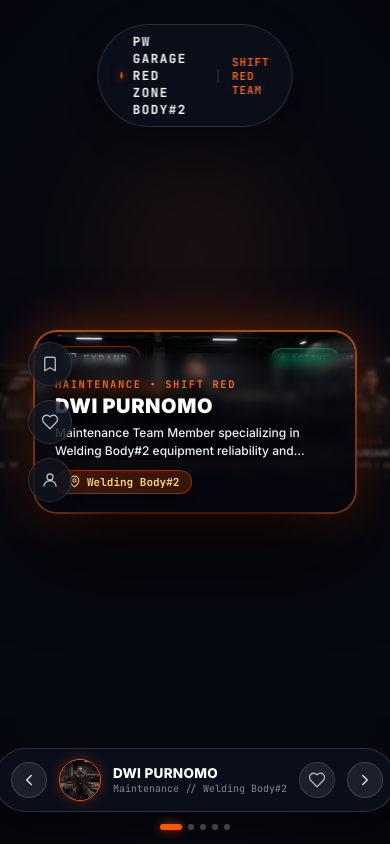
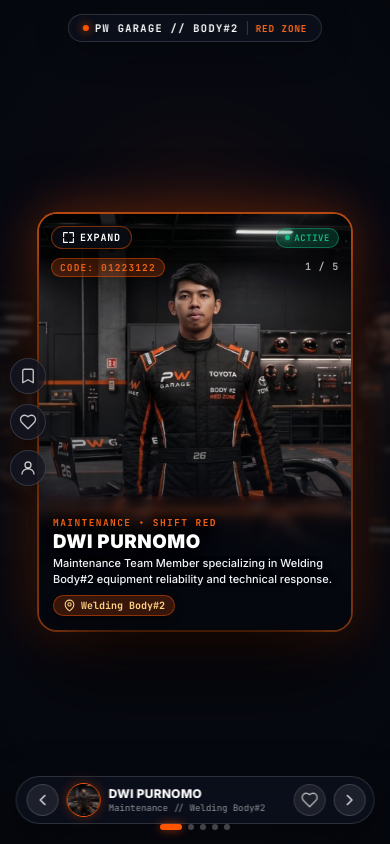
Before and after one commit to akunbersamagogle-stack/kanri-redzone, a React (Vite) app: page / in a window 390 px wide. Built offline with nearby package versions, Linux system fonts and the light colour scheme.

Commit message:
feat: add adaptive responsive layout (portrait for mobile, 4:3 for tablet, 16:9 for desktop)

```diff
--- a/src/App.tsx
+++ b/src/App.tsx
@@ -73,11 +73,25 @@
   const [selectedCharacter, setSelectedCharacter] = useState<Character | null>(null);
   const [videoLoaded, setVideoLoaded] = useState(false);
 
+  // Responsive device detection
+  const [viewportWidth, setViewportWidth] = useState<number>(
+    typeof window !== 'undefined' ? window.innerWidth : 1200
+  );
+
+  useEffect(() => {
+    const handleResize = () => setViewportWidth(window.innerWidth);
+    window.addEventListener('resize', handleResize);
+    return () => window.removeEventListener('resize', handleResize);
+  }, []);
+
+  const isMobile = viewportWidth < 768;
+  const isTablet = viewportWidth >= 768 && viewportWidth < 1024;
+
   // Interactive 3D Card Tilt & Parallax Tracking
   const [tilt, setTilt] = useState({ x: 0, y: 0 });
 
   const handleCardMouseMove = (e: React.MouseEvent<HTMLDivElement>, isCenter: boolean) => {
-    if (!isCenter) return;
+    if (!isCenter || isMobile) return;
     const rect = e.currentTarget.getBoundingClientRect();
     const x = (e.clientX - rect.left) / rect.width - 0.5;
     const y = (e.clientY - rect.top) / rect.height - 0.5;
@@ -88,7 +102,7 @@
     setTilt({ x: 0, y: 0 });
   };
 
-  // Drag handling
+  // Drag & Touch Swipe handling
   const [dragging, setDragging] = useState(false);
   const [dragStart, setDragStart] = useState(0);
   const touchStartXRef = useRef(0);
@@ -222,27 +236,29 @@
       <div
         style={{
           position: 'absolute',
-          top: 24,
+          top: isMobile ? 14 : isTablet ? 20 : 24,
           left: '50%',
           transform: 'translateX(-50%)',
           display: 'flex',
           alignItems: 'center',
-          gap: 10,
-          background: 'rgba(12, 17, 29, 0.72)',
+          gap: isMobile ? 6 : 10,
+          background: 'rgba(12, 17, 29, 0.78)',
           backdropFilter: 'blur(20px)',
           WebkitBackdropFilter: 'blur(20px)',
           border: '1px solid rgba(255, 255, 255, 0.14)',
           borderRadius: 999,
-          padding: '8px 22px',
+          padding: isMobile ? '6px 14px' : '8px 22px',
           zIndex: 20,
           boxShadow: '0 8px 32px rgba(0, 0, 0, 0.35)',
+          maxWidth: '92vw',
+          whiteSpace: 'nowrap',
         }}
       >
         <span
           style={{
             display: 'inline-block',
-            width: 7,
-            height: 7,
+            width: isMobile ? 6 : 7,
+            height: isMobile ? 6 : 7,
             borderRadius: '50%',
             background: '#ff5500',
             boxShadow: '0 0 10px #ff5500',
@@ -251,27 +267,27 @@
         <span
           style={{
             fontFamily: 'var(--font-mono)',
-            fontSize: 12.5,
+            fontSize: isMobile ? 10.5 : 12.5,
             fontWeight: 800,
             color: '#ffffff',
             letterSpacing: '0.12em',
             textTransform: 'uppercase',
           }}
         >
-          PW GARAGE RED ZONE BODY#2
+          {isMobile ? 'PW GARAGE // BODY#2' : 'PW GARAGE RED ZONE BODY#2'}
         </span>
-        <span style={{ width: 1, height: 14, background: 'rgba(255,255,255,0.18)', margin: '0 4px' }} />
+        <span style={{ width: 1, height: 14, background: 'rgba(255,255,255,0.18)', margin: isMobile ? '0 2px' : '0 4px' }} />
         <span
           style={{
             fontFamily: 'var(--font-mono)',
-            fontSize: 11,
-            fontWeight: 600,
+            fontSize: isMobile ? 9.5 : 11,
+            fontWeight: 700,
             color: '#ff6a1a',
             letterSpacing: '0.08em',
             textTransform: 'uppercase',
           }}
         >
-          SHIFT RED TEAM
+          {isMobile ? 'RED ZONE' : 'SHIFT RED TEAM'}
         </span>
       </div>
 
@@ -279,12 +295,12 @@
       <div
         style={{
           position: 'absolute',
-          left: 28,
+          left: isMobile ? 10 : isTablet ? 18 : 28,
           top: '50%',
           transform: 'translateY(-50%)',
           display: 'flex',
           flexDirection: 'column',
-          gap: 14,
+          gap: isMobile ? 10 : 14,
           zIndex: 20,
         }}
       >
@@ -313,14 +329,14 @@
             onClick={item.action}
             title={item.title}
             style={{
-              width: 44,
-              height: 44,
+              width: isMobile ? 36 : isTablet ? 40 : 44,
+              height: isMobile ? 36 : isTablet ? 40 : 44,
               borderRadius: '50%',
-              background: item.active ? 'rgba(255,85,0,0.25)' : 'rgba(15,22,36,0.65)',
+              background: item.active ? 'rgba(255,85,0,0.25)' : 'rgba(15,22,36,0.72)',
               backdropFilter: 'blur(16px)',
               WebkitBackdropFilter: 'blur(16px)',
-              border: `1px solid ${item.active ? 'rgba(255,85,0,0.6)' : 'rgba(255,255,255,0.12)'}`,
-              color: item.active ? '#ff6a1a' : 'rgba(255,255,255,0.7)',
+              border: `1px solid ${item.active ? 'rgba(255,85,0,0.6)' : 'rgba(255,255,255,0.14)'}`,
+              color: item.active ? '#ff6a1a' : 'rgba(255,255,255,0.75)',
               display: 'flex',
               alignItems: 'center',
               justifyContent: 'center',
@@ -334,16 +350,16 @@
         ))}
       </div>
 
-      {/* 6. Main 3D Card Carousel (16:9 Ratio Format) */}
+      {/* 6. Main 3D Card Carousel (Responsive: Portrait on Mobile, 4:3 on Tablet, 16:9 on Desktop) */}
       <div
         style={{
           position: 'relative',
           width: '100%',
-          height: 'clamp(360px, 58vh, 520px)',
+          height: isMobile ? 'clamp(410px, 64vh, 520px)' : isTablet ? 'clamp(380px, 60vh, 540px)' : 'clamp(360px, 58vh, 520px)',
           display: 'flex',
           alignItems: 'center',
           justifyContent: 'center',
-          perspective: '1400px',
+          perspective: isMobile ? '1000px' : '1400px',
           cursor: dragging ? 'grabbing' : 'grab',
           zIndex: 10,
         }}
@@ -379,15 +395,16 @@
           if (abs > 2) return null;
 
           const isCenter = offset === 0;
-          const xPct = offset * 66;
-          const scale = isCenter ? 1 : 0.76 - abs * 0.05;
+          const xPct = offset * (isMobile ? 86 : isTablet ? 68 : 66);
+          const scale = isCenter ? 1 : isMobile ? (0.72 - abs * 0.06) : (0.76 - abs * 0.05);
           const zIdx = isCenter ? 10 : 5 - abs;
           const rotX = isCenter ? tilt.y : 0;
-          const rotY = (offset * -14) + (isCenter ? tilt.x : 0);
-          const opacity = isCenter ? 1 : 0.55 - abs * 0.12;
-          const blur = isCenter ? 0 : abs * 2;
+          const rotY = (offset * (isMobile ? -16 : -14)) + (isCenter ? tilt.x : 0);
+          const opacity = isCenter ? 1 : isMobile ? (0.45 - abs * 0.15) : (0.55 - abs * 0.12);
+          const blur = isCenter ? 0 : abs * (isMobile ? 3 : 2);
 
-          const cardW = 'clamp(320px, 46vw, 640px)';
+          const cardW = isMobile ? 'clamp(270px, 80vw, 340px)' : isTablet ? 'clamp(380px, 54vw, 520px)' : 'clamp(420px, 46vw, 640px)';
+          const cardAspect = isMobile ? '3 / 4' : isTablet ? '4 / 3' : '16 / 9';
 
           return (
             <div
@@ -401,8 +418,8 @@
               style={{
                 position: 'absolute',
                 width: cardW,
-                aspectRatio: '16 / 9',
-                borderRadius: 22,
+                aspectRatio: cardAspect,
+                borderRadius: isMobile ? 18 : 22,
                 overflow: 'hidden',
                 transform: `translateX(${xPct}%) scale(${scale}) rotateX(${rotX}deg) rotateY(${rotY}deg)`,
                 transformOrigin: 'center center',
@@ -434,7 +451,7 @@
                     width: '100%',
                     height: '100%',
                     objectFit: 'cover',
-                    objectPosition: 'center top',
+                    objectPosition: isMobile ? 'center 18%' : isTablet ? 'center 30%' : 'center center',
                     zIndex: 1,
                     pointerEvents: 'none',
                   }}
@@ -453,7 +470,7 @@
                   width: '100%',
                   height: '100%',
                   objectFit: 'cover',
-                  objectPosition: 'center center',
+                  objectPosition: isMobile ? 'center 18%' : isTablet ? 'center 30%' : 'center center',
                   display: 'block',
                   pointerEvents: 'none',
                   zIndex: 0,
@@ -486,9 +503,9 @@
                   <div
                     style={{
                       position: 'absolute',
-                      top: 14,
-                      left: 16,
-                      right: 16,
+                      top: isMobile ? 12 : 14,
+                      left: isMobile ? 12 : 16,
+                      right: isMobile ? 12 : 16,
                       zIndex: 10,
                       display: 'flex',
                       justifyContent: 'space-between',
@@ -503,15 +520,15 @@
                       style={{
                         display: 'flex',
                         alignItems: 'center',
-                        gap: 6,
-                        background: 'rgba(10,14,23,0.65)',
+                        gap: 5,
+                        background: 'rgba(10,14,23,0.72)',
                         backdropFilter: 'blur(12px)',
                         WebkitBackdropFilter: 'blur(12px)',
-                        border: '1px solid rgba(255,85,0,0.4)',
+                        border: '1px solid rgba(255,85,0,0.45)',
                         borderRadius: 999,
-                        padding: '5px 12px',
+                        padding: isMobile ? '4px 10px' : '5px 12px',
                         color: '#ffffff',
-                        fontSize: 11,
+                        fontSize: isMobile ? 10 : 11,
                         fontWeight: 700,
                         letterSpacing: '0.08em',
                         cursor: 'pointer',
@@ -528,12 +545,12 @@
                       style={{
                         display: 'flex',
                         alignItems: 'center',
-                        gap: 5,
-                        background: 'rgba(16,185,129,0.18)',
-                        border: '1px solid rgba(16,185,129,0.4)',
+                        gap: 4,
+                        background: 'rgba(16,185,129,0.2)',
+                        border: '1px solid rgba(16,185,129,0.45)',
                         borderRadius: 999,
-                        padding: '3px 9px',
-                        fontSize: 9.5,
+                        padding: isMobile ? '3px 8px' : '3px 9px',
+                        fontSize: isMobile ? 9 : 9.5,
                         fontFamily: 'var(--font-mono)',
                         color: '#10b981',
                         fontWeight: 700,
@@ -557,13 +574,13 @@
                   <div
                     style={{
                       position: 'absolute',
-                      top: 48,
-                      left: 16,
-                      background: 'rgba(255,85,0,0.18)',
-                      border: '1px solid rgba(255,85,0,0.45)',
+                      top: isMobile ? 44 : 48,
+                      left: isMobile ? 12 : 16,
+                      background: 'rgba(255,85,0,0.22)',
+                      border: '1px solid rgba(255,85,0,0.5)',
                       borderRadius: 999,
                       padding: '2px 8px',
-                      fontSize: 10,
+                      fontSize: isMobile ? 9.5 : 10,
                       fontFamily: 'var(--font-mono)',
                       color: '#ff6a1a',
                       fontWeight: 700,
@@ -577,11 +594,11 @@
                   <div
                     style={{
                       position: 'absolute',
-                      top: 50,
-                      right: 16,
-                      fontSize: 10.5,
+                      top: isMobile ? 46 : 50,
+                      right: isMobile ? 12 : 16,
+                      fontSize: isMobile ? 10 : 10.5,
                       fontFamily: 'var(--font-mono)',
-                      color: 'rgba(255,255,255,0.6)',
+                      color: 'rgba(255,255,255,0.7)',
                       fontWeight: 700,
                       letterSpacing: '0.08em',
                     }}
@@ -597,23 +614,23 @@
                       left: 0,
                       right: 0,
                       zIndex: 10,
-                      padding: '24px 20px 18px',
+                      padding: isMobile ? '20px 14px 14px' : '24px 20px 18px',
                       background: 'linear-gradient(to top, rgba(5,7,14,0.96) 0%, rgba(5,7,14,0.85) 60%, rgba(5,7,14,0.4) 85%, transparent 100%)',
                       backdropFilter: 'blur(4px)',
                       WebkitBackdropFilter: 'blur(4px)',
-                      borderBottomLeftRadius: 22,
-                      borderBottomRightRadius: 22,
+                      borderBottomLeftRadius: isMobile ? 18 : 22,
+                      borderBottomRightRadius: isMobile ? 18 : 22,
                     }}
                   >
                     <div
                       style={{
                         fontFamily: 'var(--font-mono)',
-                        fontSize: 10.5,
+                        fontSize: isMobile ? 9.5 : 10.5,
                         fontWeight: 800,
                         color: '#ff6a1a',
                         letterSpacing: '0.15em',
                         textTransform: 'uppercase',
-                        marginBottom: 4,
+                        marginBottom: isMobile ? 2 : 4,
                         textShadow: '0 2px 8px rgba(0,0,0,0.9)',
                       }}
                     >
@@ -623,9 +640,9 @@
                     <h2
                       style={{
                         fontFamily: 'var(--font-body)',
-                        fontSize: 'clamp(20px, 2.8vw, 26px)',
+                        fontSize: isMobile ? 'clamp(18px, 4.8vw, 22px)' : 'clamp(20px, 2.8vw, 26px)',
                         fontWeight: 900,
-                        margin: '0 0 6px',
+                        margin: isMobile ? '0 0 4px' : '0 0 6px',
                         color: '#ffffff',
                         lineHeight: 1.15,
                         textTransform: 'uppercase',
@@ -639,13 +656,13 @@
                     <p
                       style={{
                         fontFamily: 'var(--font-body)',
-                        fontSize: 12,
-                        lineHeight: 1.5,
+                        fontSize: isMobile ? 11 : 12,
+                        lineHeight: isMobile ? 1.4 : 1.5,
                         color: '#f1f5f9',
                         fontWeight: 500,
-                        margin: '0 0 10px',
+                        margin: isMobile ? '0 0 8px' : '0 0 10px',
                         display: '-webkit-box',
-                        WebkitLineClamp: 2,
+                        WebkitLineClamp: isMobile ? 2 : 2,
                         WebkitBoxOrient: 'vertical',
                         overflow: 'hidden',
                         textShadow: '0 1px 8px rgba(0,0,0,0.9)',
@@ -658,15 +675,15 @@
                       style={{
                         display: 'inline-flex',
                         alignItems: 'center',
-                        gap: 6,
+                        gap: 5,
                         color: '#ffd080',
-                        fontSize: 11,
+                        fontSize: isMobile ? 10 : 11,
                         fontFamily: 'var(--font-mono)',
                         fontWeight: 700,
                         background: 'rgba(255,85,0,0.2)',
                         border: '1px solid rgba(255,85,0,0.45)',
                         borderRadius: 999,
-                        padding: '4px 12px',
+                        padding: isMobile ? '3px 9px' : '4px 12px',
                         boxShadow: '0 2px 8px rgba(0,0,0,0.4)',
                       }}
                     >
@@ -682,23 +699,23 @@
                 <div
                   style={{
                     position: 'absolute',
-                    bottom: 12,
-                    left: 12,
-                    right: 12,
+                    bottom: isMobile ? 8 : 12,
+                    left: isMobile ? 8 : 12,
+                    right: isMobile ? 8 : 12,
                     zIndex: 10,
-                    padding: '10px 14px',
+                    padding: isMobile ? '8px 10px' : '10px 14px',
                     background: 'rgba(8, 12, 22, 0.88)',
                     backdropFilter: 'blur(10px)',
                     WebkitBackdropFilter: 'blur(10px)',
                     border: '1px solid rgba(255, 255, 255, 0.12)',
-                    borderRadius: 14,
+                    borderRadius: isMobile ? 10 : 14,
                     boxShadow: '0 6px 18px rgba(0,0,0,0.5)',
                   }}
                 >
                   <div
                     style={{
                       fontFamily: 'var(--font-mono)',
-                      fontSize: 10,
+                      fontSize: isMobile ? 9 : 10,
                       fontWeight: 800,
                       color: '#ff6a1a',
                       letterSpacing: '0.12em',
@@ -711,7 +728,7 @@
                   <div
                     style={{
                       fontFamily: 'var(--font-body)',
-                      fontSize: 13.5,
+                      fontSize: isMobile ? 11.5 : 13.5,
                       fontWeight: 800,
                       color: '#ffffff',
                       textTransform: 'uppercase',
@@ -726,7 +743,7 @@
                   <div
                     style={{
                       fontFamily: 'var(--font-mono)',
-                      fontSize: 10,
+                      fontSize: isMobile ? 9 : 10,
                       color: '#ffd080',
                       fontWeight: 600,
                       whiteSpace: 'nowrap',
@@ -747,28 +764,28 @@
       <div
         style={{
           position: 'absolute',
-          bottom: 32,
+          bottom: isMobile ? 20 : isTablet ? 26 : 32,
           left: '50%',
           transform: 'translateX(-50%)',
           display: 'flex',
           alignItems: 'center',
-          gap: 12,
-          background: 'rgba(12, 17, 29, 0.8)',
+          gap: isMobile ? 8 : 12,
+          background: 'rgba(12, 17, 29, 0.82)',
           backdropFilter: 'blur(24px)',
           WebkitBackdropFilter: 'blur(24px)',
           border: '1px solid rgba(255, 255, 255, 0.14)',
           borderRadius: 999,
-          padding: '10px 12px 10px 16px',
+          padding: isMobile ? '6px 8px 6px 10px' : '10px 12px 10px 16px',
           zIndex: 20,
-          minWidth: 'clamp(290px, 42vw, 420px)',
+          width: isMobile ? 'min(92vw, 360px)' : isTablet ? 'clamp(340px, 55vw, 440px)' : 'clamp(290px, 42vw, 420px)',
           boxShadow: '0 12px 40px rgba(0,0,0,0.5)',
         }}
       >
         <button
           onClick={prev}
           style={{
-            width: 36,
-            height: 36,
+            width: isMobile ? 32 : 36,
+            height: isMobile ? 32 : 36,
             borderRadius: '50%',
             background: 'rgba(255,255,255,0.08)',
             border: '1px solid rgba(255,255,255,0.15)',
@@ -788,8 +805,8 @@
         <div
           onClick={() => setSelectedCharacter(current)}
           style={{
-            width: 42,
-            height: 42,
+            width: isMobile ? 34 : 42,
+            height: isMobile ? 34 : 42,
             borderRadius: '50%',
             overflow: 'hidden',
             flexShrink: 0,
@@ -810,7 +827,7 @@
           <div
             style={{
               fontFamily: 'var(--font-body)',
-              fontSize: 13.5,
+              fontSize: isMobile ? 12 : 13.5,
               fontWeight: 800,
               color: '#ffffff',
               whiteSpace: 'nowrap',
@@ -825,8 +842,8 @@
           <div
             style={{
               fontFamily: 'var(--font-mono)',
-              fontSize: 10,
-              color: 'rgba(255,255,255,0.5)',
+              fontSize: isMobile ? 9 : 10,
+              color: 'rgba(255,255,255,0.55)',
               marginTop: 1,
               whiteSpace: 'nowrap',
               overflow: 'hidden',
@@ -841,8 +858,8 @@
         <button
           onClick={toggleLike}
           style={{
-            width: 36,
-            height: 36,
+            width: isMobile ? 32 : 36,
+            height: isMobile ? 32 : 36,
             borderRadius: '50%',
             background: liked.has(active) ? 'rgba(255,85,0,0.25)' : 'rgba(255,255,255,0.08)',
             border: `1px solid ${liked.has(active) ? '#ff5500' : 'rgba(255,255,255,0.12)'}`,
@@ -862,8 +879,8 @@
         <button
           onClick={next}
           style={{
-            width: 36,
-            height: 36,
+            width: isMobile ? 32 : 36,
+            height: isMobile ? 32 : 36,
             borderRadius: '50%',
             background: 'rgba(255,255,255,0.08)',
             border: '1px solid rgba(255,255,255,0.15)',
```
